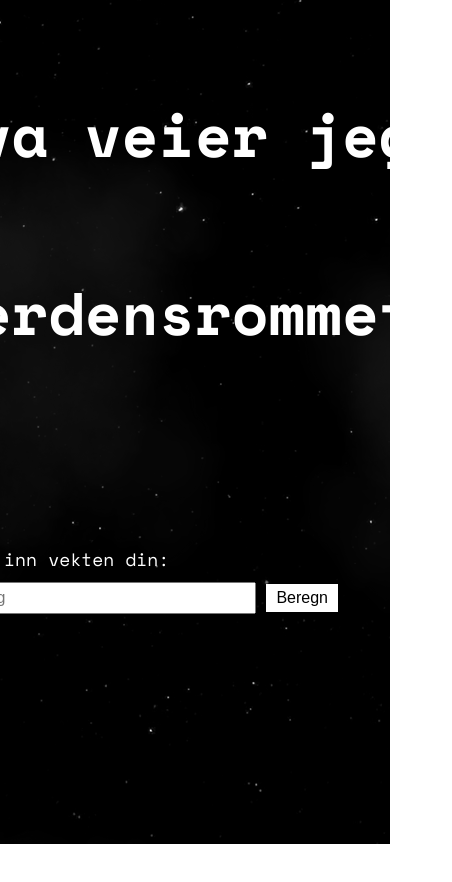
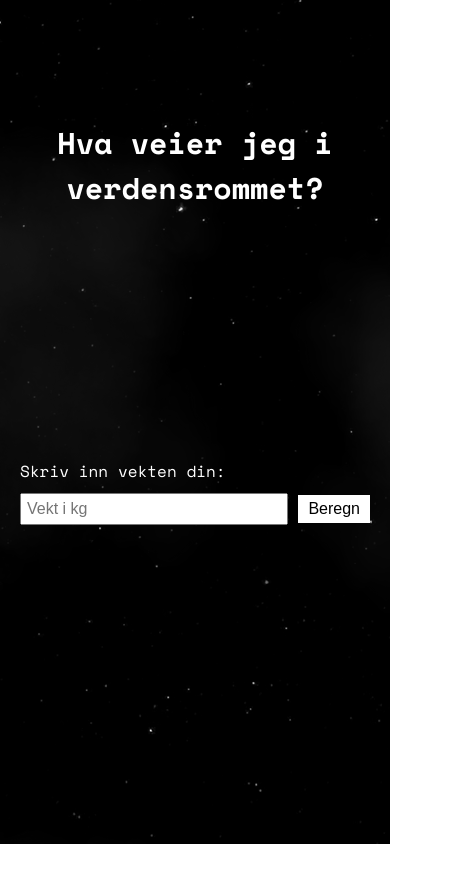
Before and after one commit to RealZasin/Hva-veier-jeg-i-verdensrommet-, a plain HTML site: page index.html in a window 390 px wide. Shown: the whole page, 452 px wide, since content can reach past the window. Drawn offline with nearby package versions, Linux system fonts and the light colour scheme.

Commit message:
added changes for mobile layout and design

```diff
--- a/index.html
+++ b/index.html
@@ -1,6 +1,7 @@
 <!DOCTYPE html>
 <html>
 <head>
+    <meta name="viewport" content="width=device-width, initial-scale=1.0">
     <link rel="preconnect" href="https://fonts.googleapis.com">
 <link rel="preconnect" href="https://fonts.gstatic.com" crossorigin>
 <link href="https://fonts.googleapis.com/css2?family=Space+Mono:ital,wght@0,400;0,700;1,400;1,700&display=swap" rel="stylesheet">
--- a/styles.css
+++ b/styles.css
@@ -106,3 +106,17 @@ button {
     opacity: .4;
     animation: move-clouds-back 200s linear infinite;
 }
+
+@media screen and (max-width: 450px) {
+
+    main h1 {
+        font-size: 30px;
+        text-align: center;
+        padding: 0px;
+        margin-bottom: 50px;
+    }
+
+    main .calculator label {
+        font-size: 16px;
+    }
+}
```
